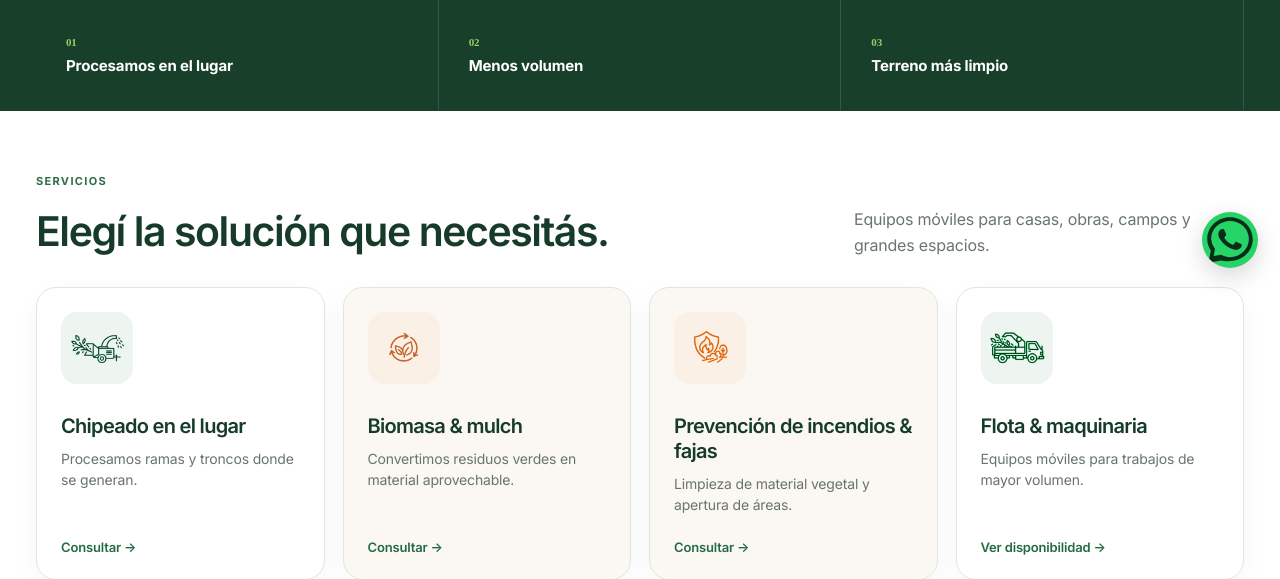
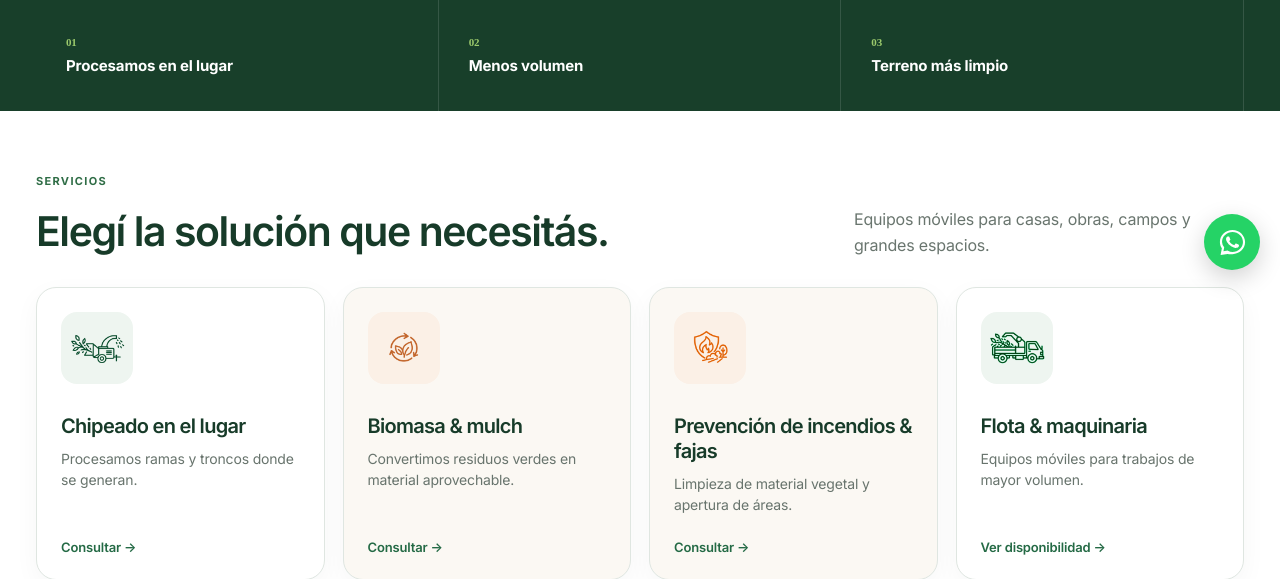
Before and after one commit to equantum-py/ecotritura, a Flask app: page / in a window 1280 px wide. Shown: the part 510-1089 px from the top of the page. Run offline with Flask 3, Linux system fonts and the light colour scheme.

Commit message:
Resetear estilos del botón flotante WhatsApp

```diff
--- a/static/css/style.css
+++ b/static/css/style.css
@@ -533,3 +533,22 @@ a.btn:has(.wa-icon),#calc-wa:has(.wa-icon){display:inline-flex!important;align-i
 .wa-float .wa-svg{width:30px!important;height:30px!important;min-width:30px!important;max-width:30px!important;margin:0!important;color:#fff!important}
 .wa-float{width:56px!important;height:56px!important;background:#25D366!important;border-radius:50%!important;display:grid!important;place-items:center!important;overflow:hidden!important}
 @media(max-width:720px){.wa-svg{width:17px!important;height:17px!important;min-width:17px!important;max-width:17px!important}.wa-float{width:52px!important;height:52px!important}.wa-float .wa-svg{width:28px!important;height:28px!important;min-width:28px!important;max-width:28px!important}}
+
+/* HARD RESET botón flotante WhatsApp */
+body .wa-float{
+ position:fixed!important;right:20px!important;bottom:20px!important;z-index:9999!important;
+ width:56px!important;height:56px!important;min-width:56px!important;max-width:56px!important;
+ min-height:56px!important;max-height:56px!important;padding:0!important;margin:0!important;
+ border:0!important;border-radius:999px!important;background:#25D366!important;
+ display:flex!important;align-items:center!important;justify-content:center!important;
+ font-size:0!important;line-height:0!important;text-indent:0!important;color:#fff!important;
+ overflow:hidden!important;box-sizing:border-box!important;text-decoration:none!important;
+ box-shadow:0 8px 24px rgba(0,0,0,.18)!important;
+}
+body .wa-float::before,body .wa-float::after{content:none!important;display:none!important}
+body .wa-float svg{display:block!important;width:31px!important;height:31px!important;min-width:31px!important;max-width:31px!important;min-height:31px!important;max-height:31px!important;margin:0!important;padding:0!important;position:static!important;transform:none!important;color:#fff!important}
+body .wa-float img,body .wa-float span{display:none!important}
+@media(max-width:720px){
+ body .wa-float{right:14px!important;bottom:14px!important;width:52px!important;height:52px!important;min-width:52px!important;max-width:52px!important;min-height:52px!important;max-height:52px!important}
+ body .wa-float svg{width:29px!important;height:29px!important;min-width:29px!important;max-width:29px!important;min-height:29px!important;max-height:29px!important}
+}
```
